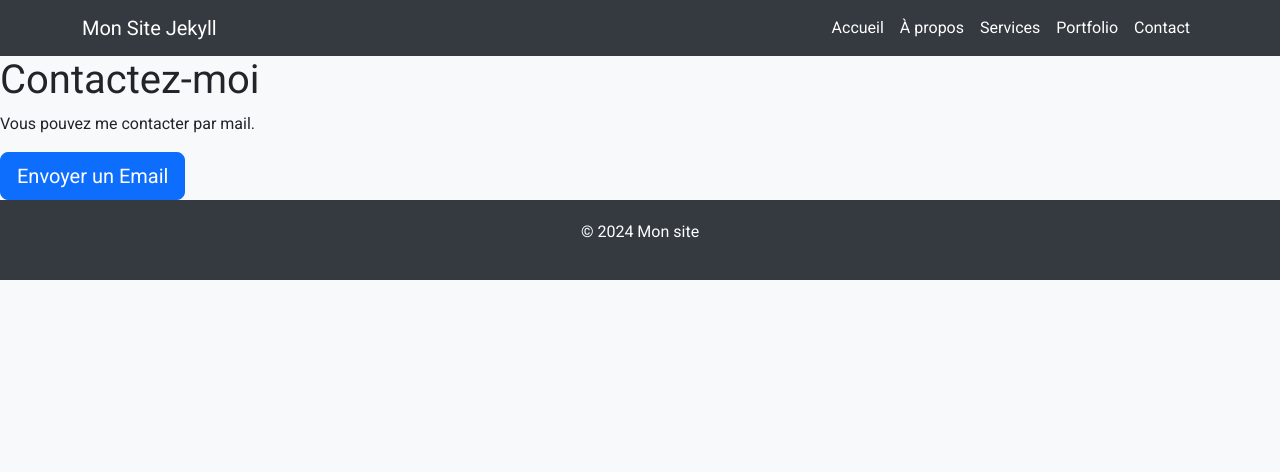
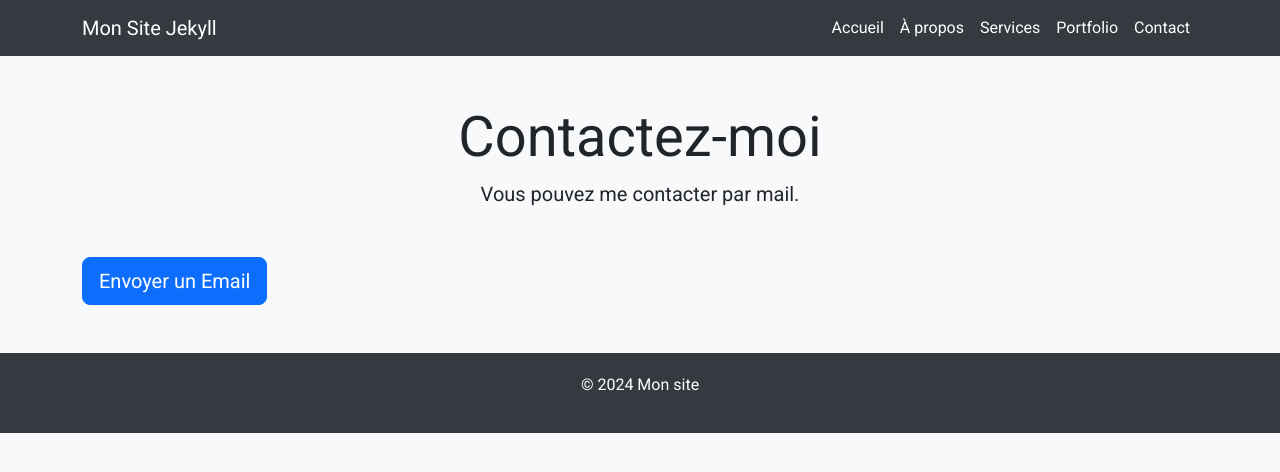
Before and after one commit to abderrahim01/coursera, a Jekyll site: the page built from contact.html, in a window 1280 px wide. Shown: the top 472 px of the page. Built offline with Jekyll 4.4.1, drawn with Linux system fonts in a browser that asks for light colours.

Commit message:
Mise a jours des pages 12

```diff
--- a/contact.html
+++ b/contact.html
@@ -2,6 +2,10 @@
 layout: default
 title: "Contact"
 ---
-<h1>Contactez-moi</h1>
-<p>Vous pouvez me contacter par mail.</p>
+<section class="container py-5">
+  <div class="text-center mb-5">
+    <h1 class="display-4">Contactez-moi</h1>
+    <p class="lead">Vous pouvez me contacter par mail.</p>
+  </div>
 <a href="mailto:abderrahim.boukioud@gmail.com" class="btn btn-primary btn-lg">Envoyer un Email</a>
+</section>
```
Also changed, not shown: services.html (+6 -1 lines).
